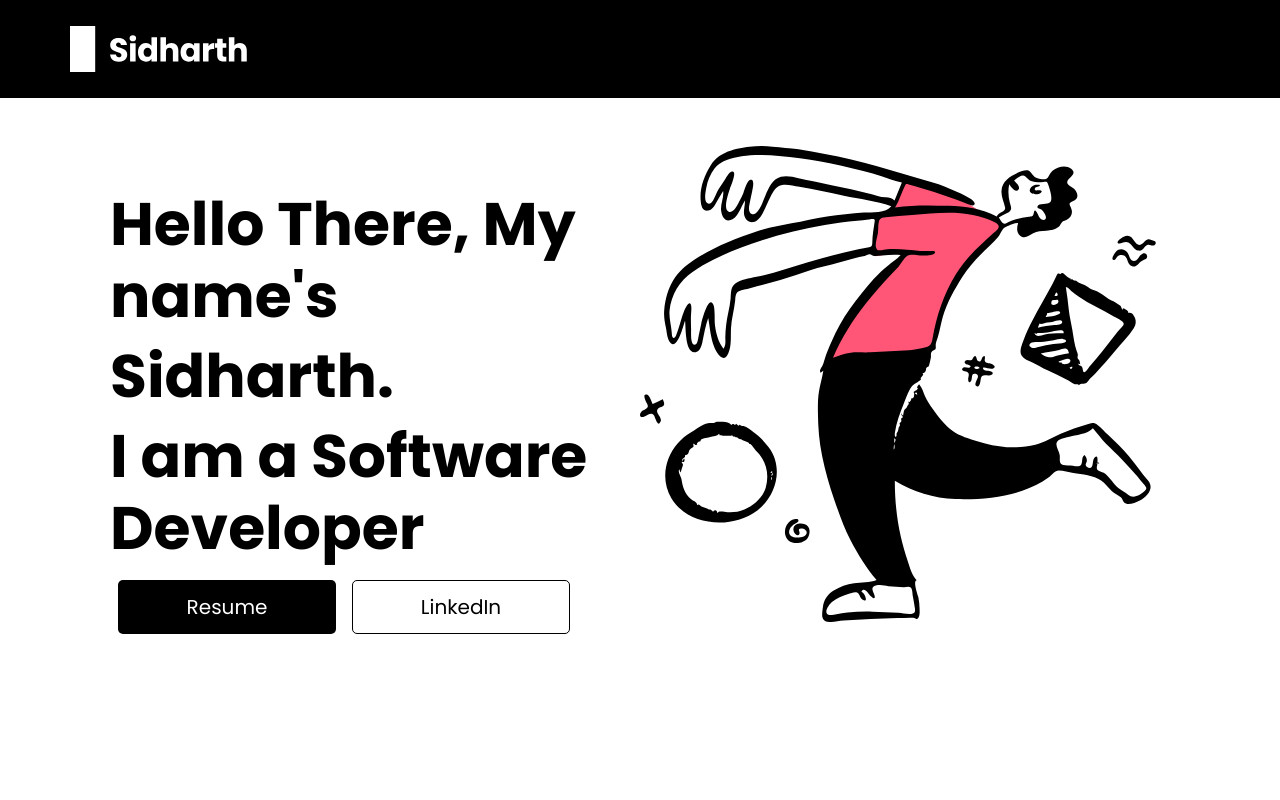
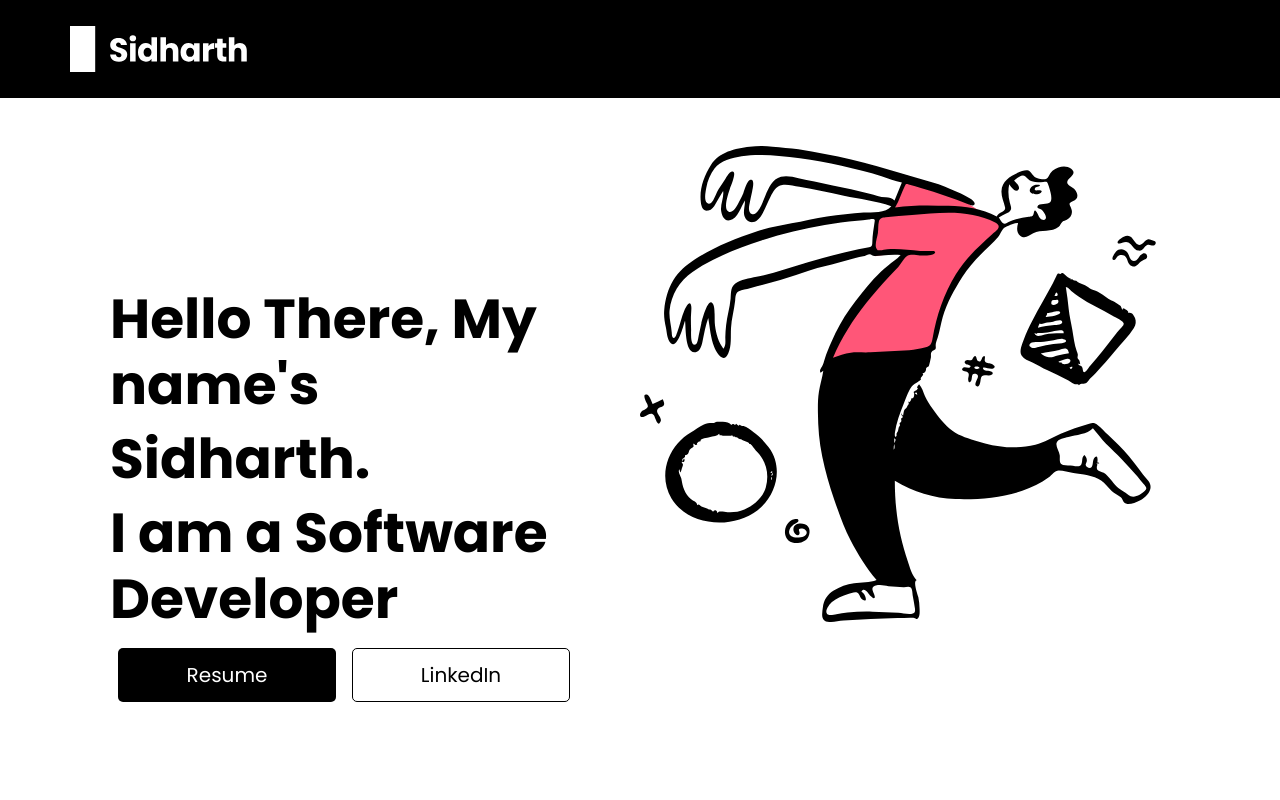
Before and after one commit to choudharysidharth082000/Portfolio, a React (Create React App) app: page / in a window 1280 px wide. Shown: the top 800 px of the page. Built offline with nearby package versions, Linux system fonts and the light colour scheme.

Commit message:
added herosectio

```diff
--- a/src/ContentSection/ContentStyle.css
+++ b/src/ContentSection/ContentStyle.css
@@ -22,8 +22,8 @@
 }
 .header
 {
-    height: 300px;
-    width: 300px;
+    max-height: 300px;
+    max-width: 300px;
     display: flex;
     justify-content: center;
     align-items: center;
--- a/src/HeroImage/Hero.css
+++ b/src/HeroImage/Hero.css
@@ -22,8 +22,9 @@
 }
 .innerContainor
 {
-    height: 100vh;
-    width: 100%;
+    max-height: 100vh;
+    max-width: 100%;
+
     display: flex;
     justify-content: center;
     align-items: center;
@@ -32,9 +33,10 @@
 }
 .leftContainor
 {
-    height: 80vh;
-    width: 100%;
+    max-height: 80vh;
+    max-width: 100%;
     display: flex;
+
 
 
     width: 50%;
@@ -47,10 +49,11 @@ span
 }
 .leftContainor h1{
 
-    font-size: 60px;
+    font-size: 55px;
     text-align: left;
     font-weight: bold;
     color: #000000;
+
 
 }
 .rightContainor
@@ -64,6 +67,7 @@ span
 {
     width: 218px;
     height: 54px;
+
     outline: none;
     border: none;
     color: white;
@@ -73,8 +77,8 @@ span
 }
 .mainImage
 {
-    height: 494.5px;
-    width: 516px;
+    max-height: 474.5px;
+    max-width: 516px;
 }
 .button
 {
--- a/src/HeroImage/HeroImage.js
+++ b/src/HeroImage/HeroImage.js
@@ -4,12 +4,12 @@ function HeroImage()
 {
     return (
         <div className="containorHero">
-            <div className="innerContainor">
+            <div className="innerContainor ">
                 <div className="leftContainor">
                     <div className="heading">
                         <h1>Hello There, My name's </h1><span className='name'><h1>Sidharth. </h1></span><h1>I am a Software Developer</h1>
                         <div className="buttons d-flex align-items-center">
-                            <button className='button1 m-2'>Resume</button>
+                            <button className='button1 btn btn-primary m-2'>Resume</button>
                             <button className='button btn btn-primary m-2'>LinkedIn</button>
                         </div>
                     </div>
```
